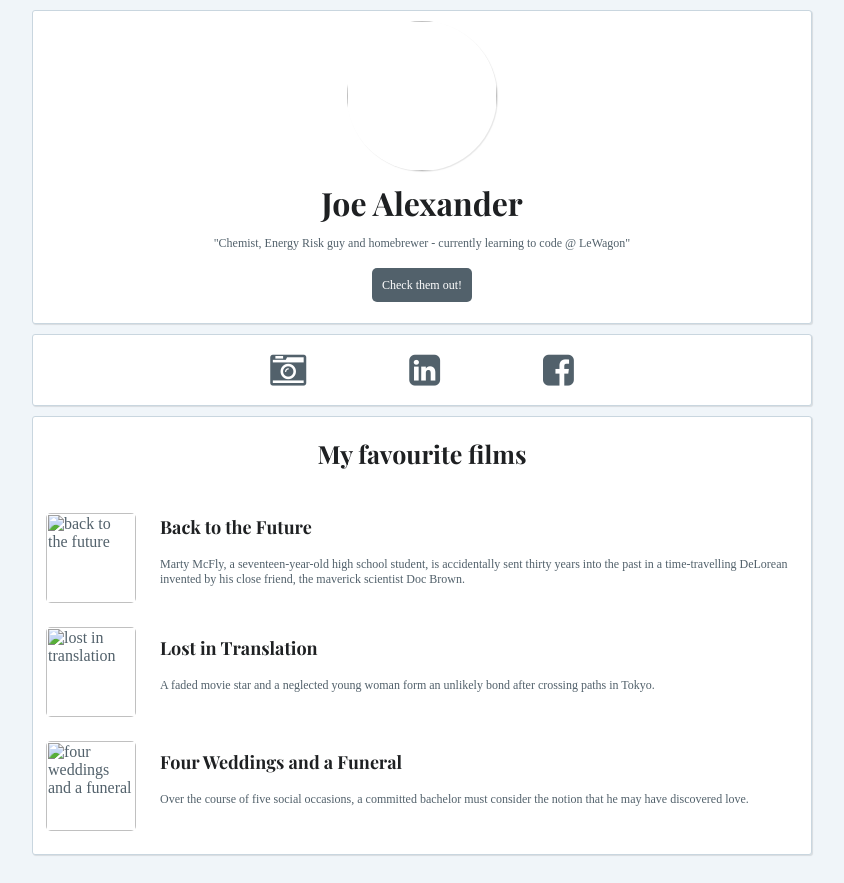
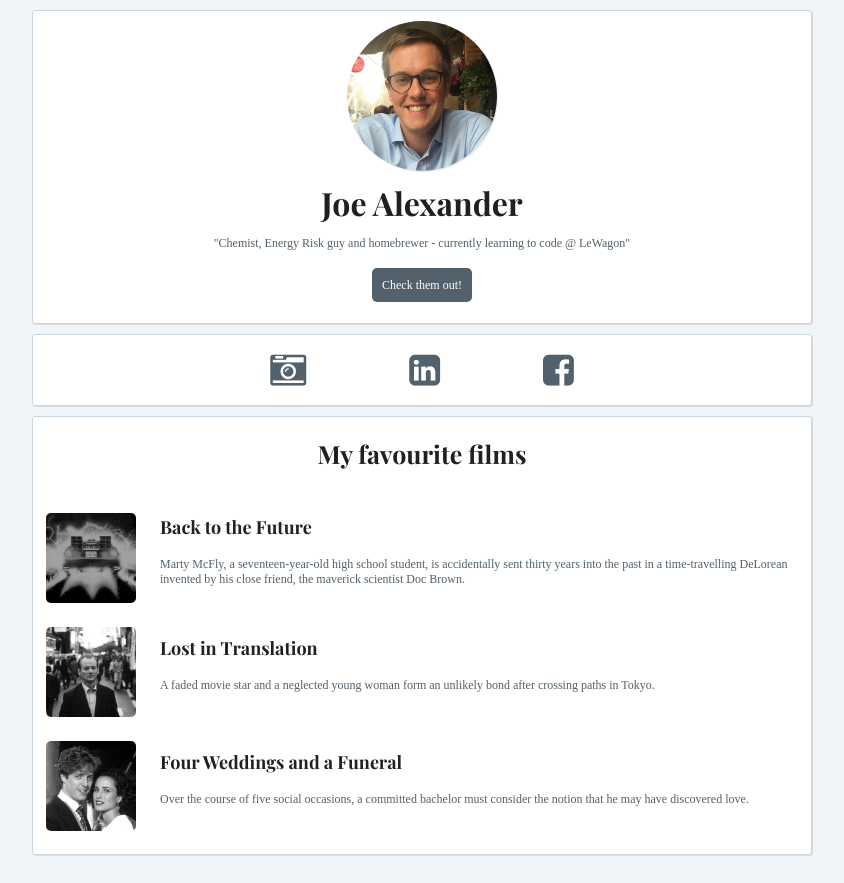
Before and after one commit to ja5664/profile, a plain HTML site: page index.html in a window 1280 px wide. Shown: the whole page, without its empty margins (218-1062 px from the left). Drawn offline with nearby package versions, Linux system fonts and the light colour scheme; the site is published under a folder, as on GitHub Pages, so addresses that start at the root find nothing; a web font is replaced by a local one.

Commit message:
changed images path

```diff
--- a/index.html
+++ b/index.html
@@ -9,7 +9,7 @@
   <body>
     <div class="container">
       <div class="card card-text-center card-first">
-        <img src="/images/joe.jpg" class="img-circle img-150px img-center img-shadow">
+        <img src="images/joe.jpg" class="img-circle img-150px img-center img-shadow">
         <h1>Joe Alexander</h1>
         <p>"Chemist, Energy Risk guy and homebrewer - currently learning to code @ LeWagon"</p>
         <br/>
@@ -34,7 +34,7 @@
           <div class="movie">
             <tr>
               <td>
-                <img src="/images/back_to_the_future.jpg" alt="back to the future" class="img-90px img-center img-right-indent">
+                <img src="images/back_to_the_future.jpg" alt="back to the future" class="img-90px img-center img-right-indent">
               </td>
               <td>
                 <h3 class="film-title">Back to the Future</h3>
@@ -47,7 +47,7 @@
           <div class="movie">
             <tr>
               <td>
-                <img src="/images/lost_in_translation.jpg" alt="lost in translation" class="img-90px img-center img-right-indent">
+                <img src="images/lost_in_translation.jpg" alt="lost in translation" class="img-90px img-center img-right-indent">
               </td>
               <td>
                 <h3 class="film-title">Lost in Translation</h3>
@@ -60,7 +60,7 @@
           <div class="movie">
             <tr>
               <td>
-                <img src="/images/four_weddings_and_a_funeral.jpg" alt="four weddings and a funeral" class="img-90px img-center img-right-indent">
+                <img src="images/four_weddings_and_a_funeral.jpg" alt="four weddings and a funeral" class="img-90px img-center img-right-indent">
               </td>
               <td>
                 <h3 class="film-title">Four Weddings and a Funeral</h3>
```
